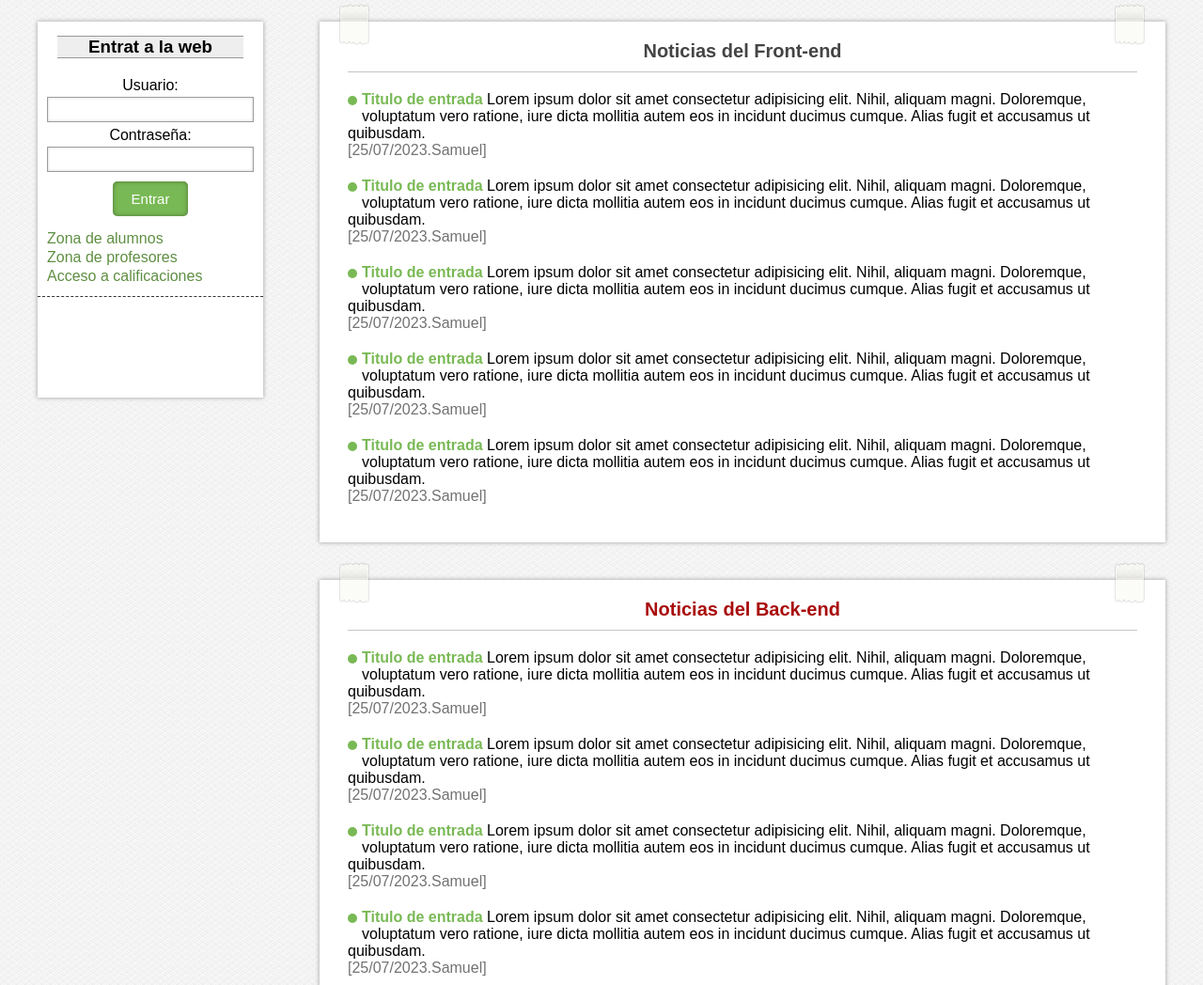
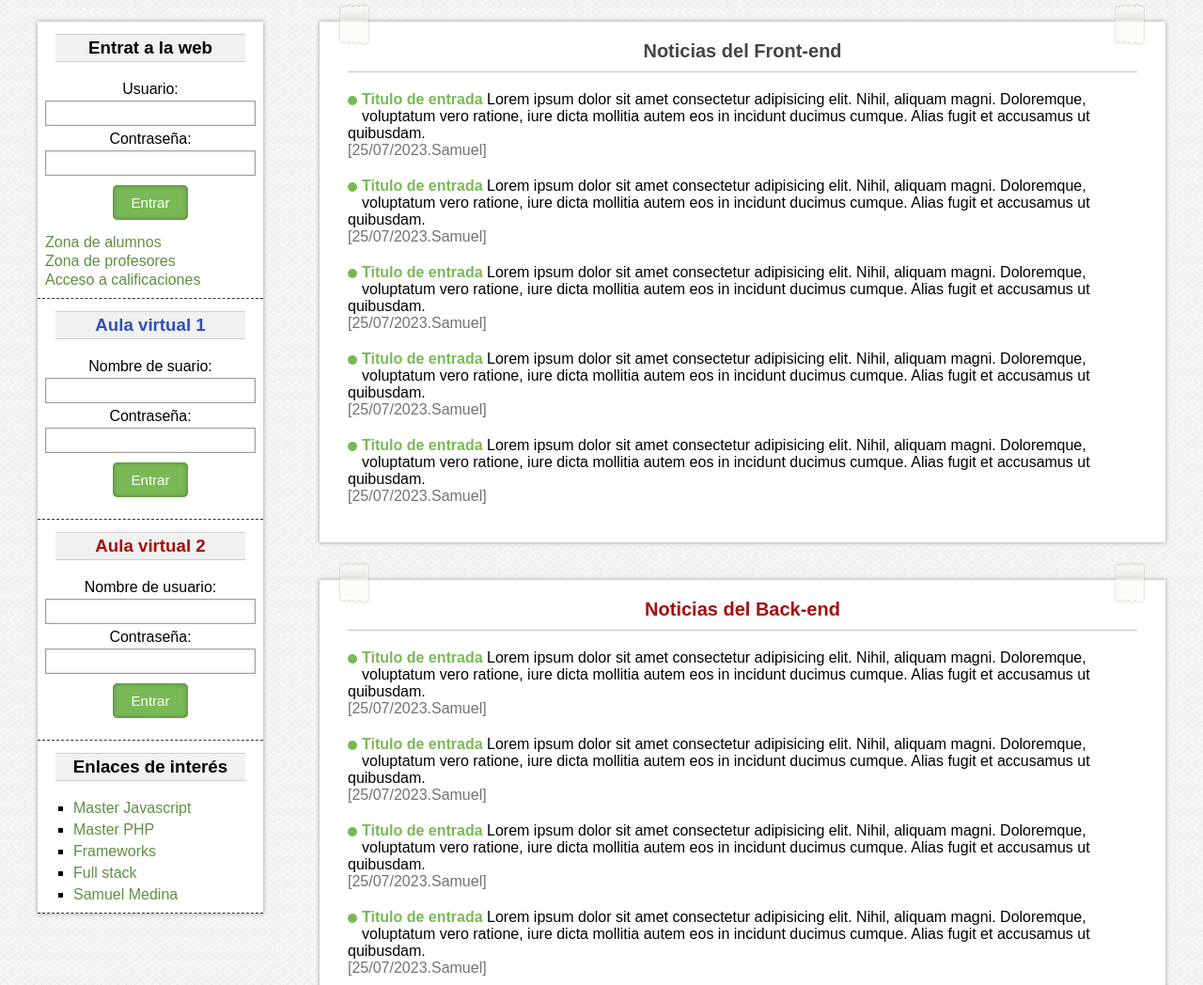
Before and after one commit to samuel0087/Maquetacion1-CSS, a plain HTML site: page index.html in a window 1280 px wide. Shown: the part 314-1362 px from the top of the page at 94% size. Drawn offline with Linux system fonts and the light colour scheme.

Commit message:
terminado

```diff
--- a/css/style.css
+++ b/css/style.css
@@ -98,7 +98,7 @@ body{
 
 #lateral .cajita{
     width: 100%;
-    padding: 10px;
+    padding: 8px;
     border-bottom: 1px dashed #343434;
 }
 
@@ -107,10 +107,11 @@ body{
     width: 90%;
     margin: 5px auto;
     margin-bottom: 20px;
+    padding: 3px;
     text-align: center;
-    border-top: 1px solid #979797;
-    border-bottom: 1px solid #979797;
-    background-color: #eeeeee;
+    border-top: 1px solid #d1cdcd;
+    border-bottom: 1px solid #d1cdcd;
+    background-color: #f1f1f1;
 }
 
 #lateral .cajita form label{
@@ -147,6 +148,13 @@ body{
     padding: 10px 20px;
     box-shadow: 0px 0px 5px #4d7436 inset;
     margin-bottom: 15px;
+}
+
+#lateral .cajita ul li{
+    list-style: square;
+    margin-top: 5px;
+    margin-left: 30px;
+
 }
 
 #lateral .cajita a{
@@ -277,3 +285,11 @@ footer p{
     text-align: center;
     font-size: 15px;
 }
+
+#blue{
+    color: hsl(226, 59%, 45%);
+}
+
+#red{
+    color: #a90b0b
+}
--- a/index.html
+++ b/index.html
@@ -55,6 +55,47 @@
                     <a href="">Zona de profesores</a>
                     <a href="">Acceso a calificaciones</a>
                 </div>
+
+                <div class="cajita">
+                    <h3 class="title" id="blue">Aula virtual 1</h3>
+
+                    <form action="#">
+                        <Label for="nombre">Nombre de suario: </Label>
+                        <input type="text" name="name" id="nombre"/>
+
+                        <label for="password">Contraseña:</label>
+                        <input type="password" name="pass" id="password"/>
+
+                        <input type="submit" value="Entrar"/>
+                    </form>
+                </div>
+
+                <div class="cajita">
+                    <h3 class="title" id="red">Aula virtual 2</h3>
+
+                    <form action="#">
+                        <Label for="nombre">Nombre de usuario: </Label>
+                        <input type="text" name="name" id="nombre"/>
+
+                        <label for="password">Contraseña:</label>
+                        <input type="password" name="pass" id="password"/>
+
+                        <input type="submit" value="Entrar"/>
+                    </form>
+                </div>
+
+                <div class="cajita">
+                    <h3 class="title">Enlaces de interés</h3>
+                    <ul>
+                        <li><a href="#">Master Javascript</a></li>
+                        <li><a href="#">Master PHP</a></li>
+                        <li><a href="#">Frameworks</a></li>
+                        <li><a href="#">Full stack</a></li>
+                        <li><a href="#">Samuel Medina</a></li>
+                    </ul>
+
+                </div>
+
 
             </aside>
 
```
